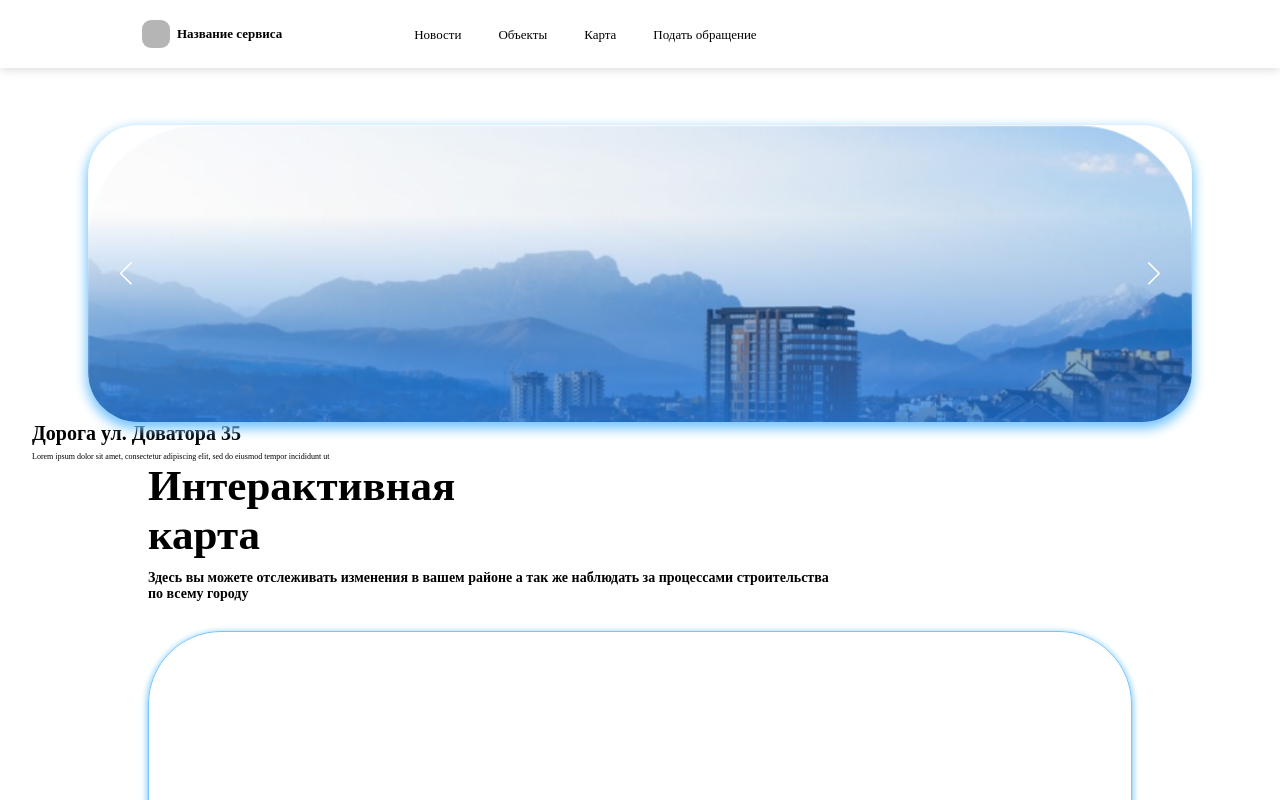
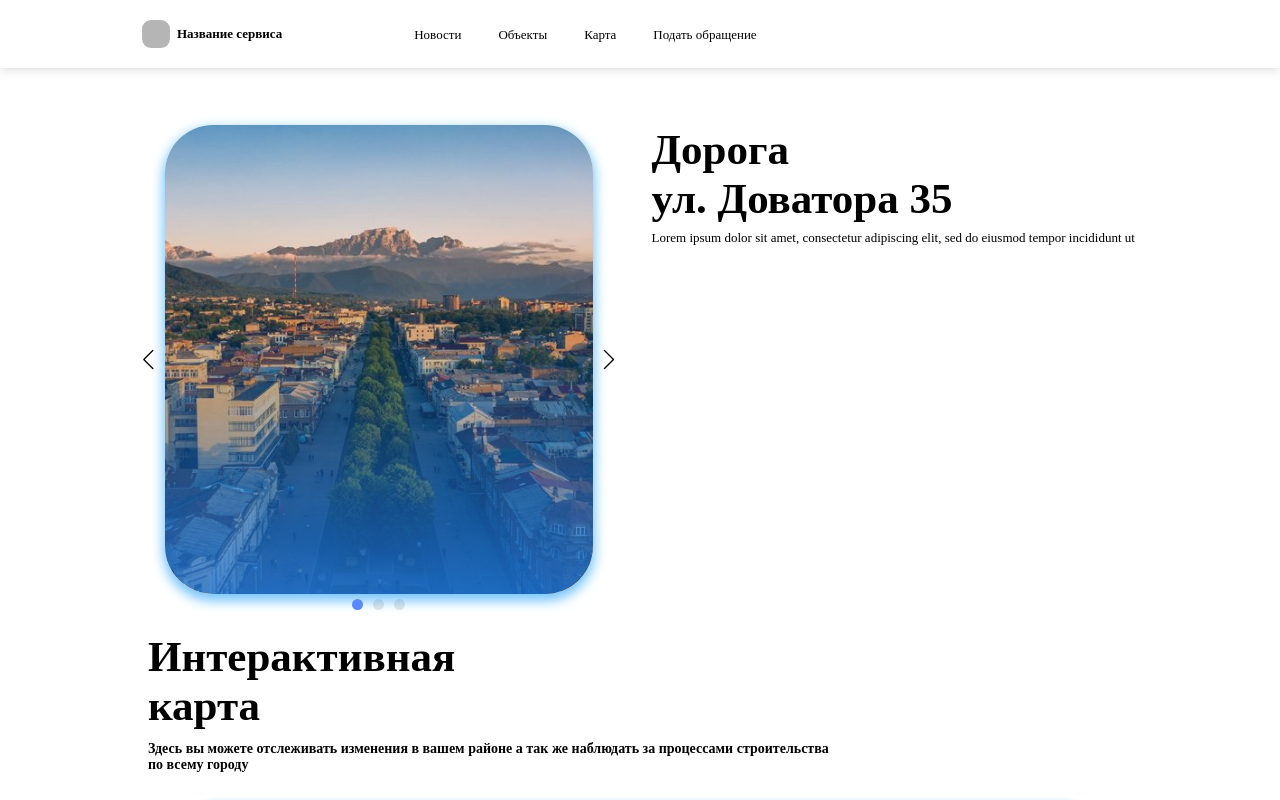
Before and after one commit to feniiksa/fabgos, a website built with Vite: page frontend/inner.html in a window 1280 px wide. Shown: the top 800 px of the page. Built offline with nearby package versions, Linux system fonts and the light colour scheme; a web font is replaced by a local one.

Commit message:
swiper-inner

```diff
--- a/frontend/inner.html
+++ b/frontend/inner.html
@@ -43,30 +43,32 @@
         <div class="swiper__swiper-wrapper swiper-wrapper">
           <div class="swiper__swiper-slide swiper-slide">
             <div class="swiper-slide__img">
-              <img src="./src/img/card.png" alt="">
+              <img src="./src/img/vld.jpg" alt="">
             </div>
           </div>
           <div class="swiper__swiper-slide swiper-slide">
             <div class="swiper-slide__img">
-              <img src="./src/img/ts.avif" alt="">
+              <img src="./src/img/vld.jpg" alt="">
             </div>
           </div>
           <div class="swiper__swiper-slide swiper-slide">
             <div class="swiper-slide__img">
-              <img src="./src/img/prospectjpg.jpg" alt="">
+              <img src="./src/img/vld.jpg" alt="">
             </div>
           </div>
         </div>
 
-        <div class="swiper__swiper-button-prev swiper-button-prev"></div>
-        <div class="swiper__swiper-button-next swiper-button-next"></div>
+
 
         <div class="swiper__swiper-scrollbar swiper-scrollbar"></div>
-        <div class="swiper__swiper-pagination swiper-pagination"></div>
       </div>
+      <div class="swiper__swiper-button-prev swiper-button-prev"></div>
+      <div class="swiper__swiper-button-next swiper-button-next"></div>
+      <div class="swiper__swiper-pagination swiper-pagination"></div>
     </div>
+
     <div class="object-news__info">
-      <h2 class="object-news__headlines">Дорога ул. Доватора 35</h2>
+      <h2 class="object-news__headlines">Дорога <br> ул. Доватора 35</h2>
       <p class="object-news__text">
         Lorem ipsum dolor sit amet, consectetur adipiscing elit, sed do eiusmod tempor incididunt ut
       </p>
--- a/frontend/src/scss/blocks/_object-news.scss
+++ b/frontend/src/scss/blocks/_object-news.scss
@@ -2,24 +2,282 @@
 @use "../variables";
 
 .object-news {
+  margin-bottom: 38px;
+
+  @include mixins.mq(md) {
+    display: grid;
+    grid-template-columns: 45% 55%;
+    gap: 35px;
+    padding-inline: 100px;
+  }
+
+  @include mixins.mq(lg) {
+    gap: 47px;
+    padding-inline: 140px;
+  }
+
+  @include mixins.mq(xl) {
+    gap: 59px;
+    padding-inline: 165px;
+  }
+
+  @include mixins.mq(xxl) {
+    gap: 88px;
+    padding-inline: 240px;
+  }
+
+  @include mixins.mq(k2) {
+    gap: 117px;
+    padding-inline: 315px;
+  }
+
+  .swiper-wr--object {
+    min-width: 0;
+  }
+
   &__swiper-wr {
-    padding-inline: 58px;
+    padding-inline: 70px;
+    margin-bottom: 14px;
 
     @include mixins.mq(sm) {
       padding-inline: 88px;
+      margin-bottom: 20px;
+    }
+
+    @include mixins.mq(md) {
+      padding-inline: 0;
+      margin-bottom: 0;
     }
   }
 
   &__info {
     margin-inline: 32px;
+
+    @include mixins.mq(sm) {
+      margin-inline: 50px;
+    }
+
+    @include mixins.mq(md) {
+      margin-inline: 0;
+    }
   }
 
   &__headlines {
     margin-bottom: 7px;
     font-size: 20px;
+
+    @include mixins.mq(sm) {
+      font-size: 29px;
+    }
+
+    @include mixins.mq(md) {
+      font-size: 25px;
+    }
+
+    @include mixins.mq(lg) {
+      font-size: 34px;
+    }
+
+    @include mixins.mq(xl) {
+      font-size: 43px;
+    }
+
+    @include mixins.mq(xxl) {
+      font-size: 64px;
+    }
+
+    @include mixins.mq(k2) {
+      font-size: 85px;
+    }
   }
 
   &__text {
     font-size: 8px;
+
+    @include mixins.mq(sm) {
+      font-size: 13px;
+    }
+
+    @include mixins.mq(md) {
+      font-size: 8px;
+    }
+
+    @include mixins.mq(lg) {
+      font-size: 11px;
+    }
+
+    @include mixins.mq(xl) {
+      font-size: 13px;
+    }
+
+    @include mixins.mq(xxl) {
+      font-size: 20px;
+    }
+
+    @include mixins.mq(k2) {
+      font-size: 27px;
+    }
   }
 }
+
+.swiper-wr--object .swiper {
+  width: 100%;
+  height: 200px;
+  border-radius: 16px;
+
+  box-shadow: 0px 5px 12px 2px #77C5FD;
+
+  @include mixins.mq(sm) {
+    height: 315px;
+    border-radius: 23px;
+  }
+
+  @include mixins.mq(md) {
+    height: 280px;
+    border-radius: 28px;
+  }
+
+  @include mixins.mq(lg) {
+    height: 375px;
+    border-radius: 38px;
+  }
+
+  @include mixins.mq(xl) {
+    height: 469px;
+    border-radius: 48px;
+  }
+
+  @include mixins.mq(xxl) {
+    height: 703px;
+    border-radius: 72px;
+  }
+
+  @include mixins.mq(k2) {
+    height: 937px;
+    border-radius: 96px;
+  }
+
+}
+
+
+.swiper-wr--object .swiper-pagination {
+  bottom: -20px !important;
+
+  @include mixins.mq(xxl) {
+    bottom: -30px !important;
+  }
+
+  @include mixins.mq(k2) {
+    bottom: -40px !important;
+  }
+}
+
+
+.swiper-wr--object .swiper-button-prev::after,
+.swiper-wr--object .swiper-button-next::after {
+  display: block;
+  color: #000;
+  font-size: 15px;
+
+  @include mixins.mq(md) {
+    font-size: 13px;
+  }
+
+  @include mixins.mq(lg) {
+    font-size: 17px;
+  }
+
+  @include mixins.mq(xl) {
+    font-size: 20px;
+  }
+
+  @include mixins.mq(xxl) {
+    font-size: 30px;
+  }
+
+  @include mixins.mq(k2) {
+    font-size: 40px;
+  }
+}
+
+.swiper-wr--object .swiper-button-prev {
+  left: 40px;
+
+  @include mixins.mq(sm) {
+    left: 60px;
+  }
+
+  @include mixins.mq(md) {
+    left: -25px;
+  }
+
+  @include mixins.mq(lg) {
+    left: -30px;
+  }
+
+  @include mixins.mq(xxl) {
+    left: -40px;
+  }
+
+  @include mixins.mq(k2) {
+    left: -50px;
+  }
+}
+
+.swiper-wr--object .swiper-button-next {
+  right: 40px;
+
+  @include mixins.mq(sm) {
+    right: 60px;
+  }
+
+  @include mixins.mq(md) {
+    right: -25px;
+  }
+
+  @include mixins.mq(lg) {
+    right: -30px;
+  }
+
+  @include mixins.mq(xxl) {
+    right: -40px;
+  }
+
+  @include mixins.mq(k2) {
+    right: -50px;
+  }
+}
+
+.swiper-wr--object .swiper-pagination-bullet {
+  height: 8px;
+  width: 8px;
+  margin: 0 2px !important;
+
+  @include mixins.mq(md) {
+    margin: 0 3px !important;
+  }
+
+  @include mixins.mq(lg) {
+    height: 9px;
+    width: 9px;
+    margin: 0 4px !important;
+  }
+
+  @include mixins.mq(xl) {
+    height: 11px;
+    width: 11px;
+    margin: 0 5px !important;
+  }
+
+  @include mixins.mq(xxl) {
+    height: 17px;
+    width: 17px;
+    margin: 0 8px !important;
+  }
+
+  @include mixins.mq(k2) {
+    height: 24px;
+    width: 24px;
+    margin: 0 11px !important;
+  }
+}
```
Also changed, not shown: frontend/src/img/ls1.jpg (deleted), frontend/src/img/vld.jpg (added).
